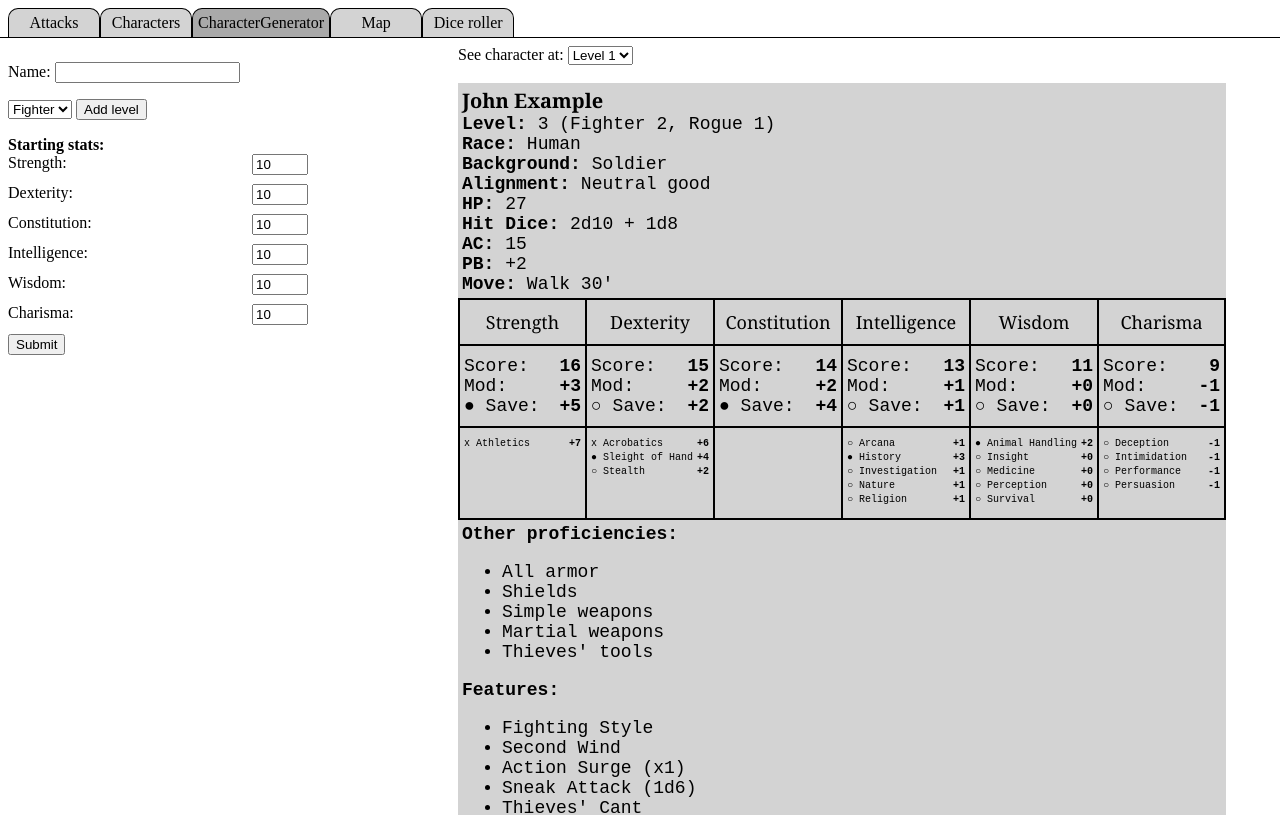
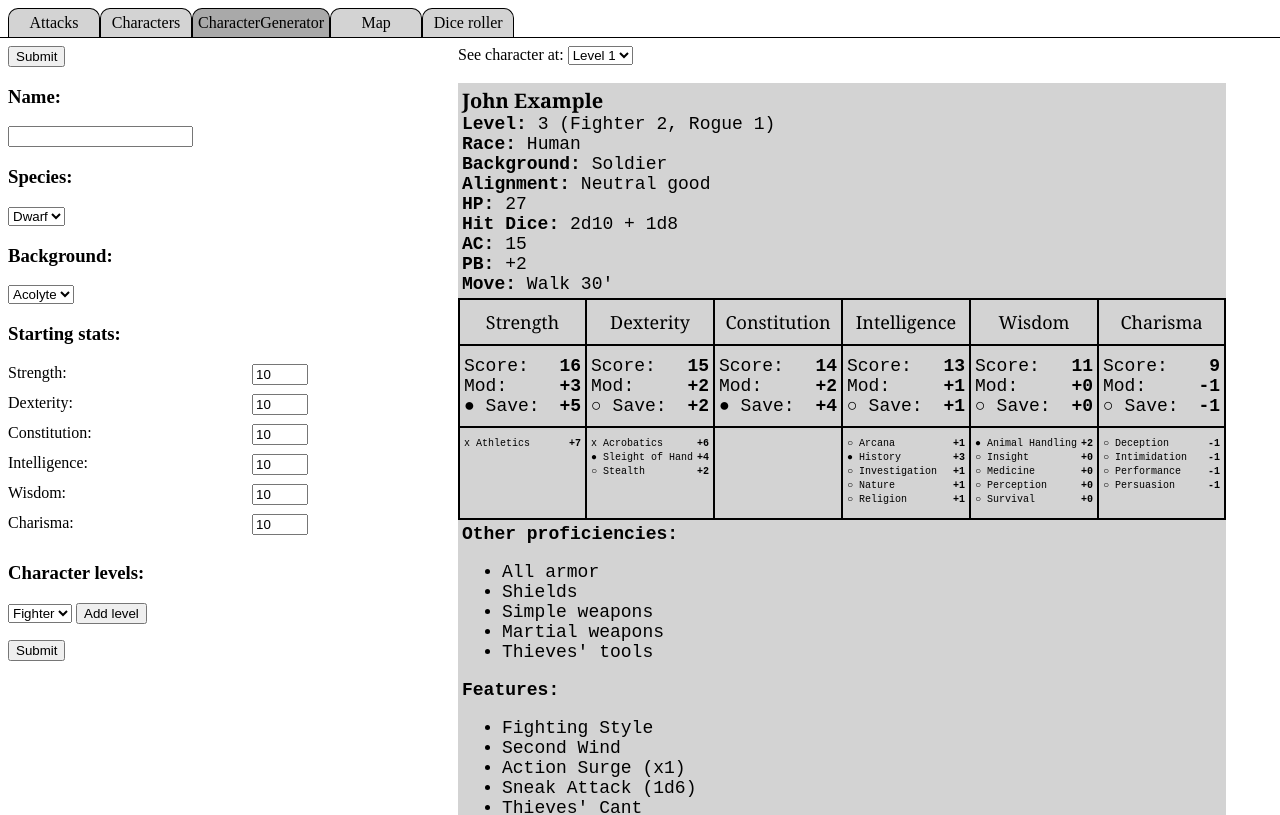
Before and after one commit to busisd/mini-5e-vtt, a React app: page / in a window 1280 px wide. Shown: the top 815 px of the page. Built offline with nearby package versions, Linux system fonts and the light colour scheme.

Commit message:
Add species and background selectors

```diff
--- a/src/components/character/CharacterGeneratorView.tsx
+++ b/src/components/character/CharacterGeneratorView.tsx
@@ -9,6 +9,7 @@ import { Stat, StatArray } from "../../types/stats";
 import { generateCharacterSheetDataAtEachLevel } from "./characterBuilder";
 import { CharacterSheet } from "./CharacterSheet";
 import { exampleCharacterSheetData } from "./exampleCharacters";
+import { Species } from "../../types/species";
 
 const defaultBaseStats = Object.fromEntries(
   Object.values(Stat).map((stat) => [stat, "10"]),
@@ -25,6 +26,7 @@ export type CharacterGeneratorFormData = {
   characterName?: string;
   baseStats: StatArray;
   levelChoices: LevelChoices[];
+  species: Species;
 
   // Used within the form itself
   characterClassToAdd: CharacterClass;
@@ -38,7 +40,7 @@ const levelsInClass = (
     (chosenClass) => chosenClass.characterClass === characterClass,
   ).length;
 
-export const CharacterGeneratorView = ({
+export const CharacterGeneratorForm = ({
   onSubmitCallback,
 }: {
   onSubmitCallback?: (data: CharacterGeneratorFormData) => void;
@@ -49,23 +51,49 @@ export const CharacterGeneratorView = ({
         baseStats: { ...defaultBaseStats },
         characterClassToAdd: CharacterClass.FIGHTER,
         levelChoices: [],
+        species: Species.DWARF,
       },
     });
   const addedLevels = watch("levelChoices");
 
   return (
-    <>
     <form
       onSubmit={handleSubmit((data) => {
         console.log(data);
         onSubmitCallback?.(data as CharacterGeneratorFormData);
       })}
     >
+      <input type="submit" />
       <p>
-          <label htmlFor="characterName">Name:</label>{" "}
+        <h3>Name:</h3>
         <input id="characterName" {...register("characterName")} />
       </p>
       <p>
+        <h3>Species:</h3>
+        <select {...register("species")}>
+          {Object.values(Species).map((species) => (
+            <option key={species} value={species}>
+              {species}
+            </option>
+          ))}
+        </select>
+      </p>
+      <p>
+        <h3>Background:</h3>
+        <select>
+          {Object.values(["Acolyte"]).map((background) => (
+            <option key={background} value={background}>
+              {background}
+            </option>
+          ))}
+        </select>
+      </p>
+      <p>
+        <h3>Starting stats:</h3>
+        <BaseStatsSelector register={register} />
+      </p>
+      <p>
+        <h3>Character levels:</h3>
         <select {...register("characterClassToAdd")}>
           {Object.values(CharacterClass).map((characterClass) => (
             <option key={characterClass} value={characterClass}>
@@ -77,9 +105,7 @@ export const CharacterGeneratorView = ({
           type="button"
           onClick={(e) => {
             e.preventDefault();
-              const addedClass: CharacterClass = getValues(
-                "characterClassToAdd",
-              );
+            const addedClass: CharacterClass = getValues("characterClassToAdd");
             const totalLevels = addedLevels.length;
 
             setValue("levelChoices", [
@@ -97,8 +123,6 @@ export const CharacterGeneratorView = ({
           Add level
         </button>
       </p>
-        <b>Starting stats:</b>
-        <BaseStatsSelector register={register} />
       {addedLevels.map((levelChoices: LevelChoices, levelIndex: number) => (
         <LevelChoicesSelector
           register={register}
@@ -110,7 +134,6 @@ export const CharacterGeneratorView = ({
       ))}
       <input type="submit" />
     </form>
-    </>
   );
 };
 
@@ -156,10 +179,10 @@ const LevelChoicesSelector = ({
 
   return (
     <div>
-      <h3>
+      <h4>
         Level {levelIndex + 1} ({levelChoices.characterClass} {chosenClassLevel}
         ):
-      </h3>
+      </h4>
       <div style={{ width: 300, height: 30 }}>
         <label
           style={{ float: "left" }}
@@ -270,7 +293,7 @@ export const CharacterSheetAndGeneratorView = () => {
         gap: 150,
       }}
     >
-      <CharacterGeneratorView
+      <CharacterGeneratorForm
         onSubmitCallback={(formData) => {
           const calculatedImportedCharacter =
             generateCharacterSheetDataAtEachLevel(formData);
--- /dev/null
+++ b/src/types/species.ts
@@ -0,0 +1,64 @@
+import { Stat } from "./stats";
+
+export enum Species {
+  DWARF = "Dwarf",
+  ELF = "Elf",
+  // HALFLING = "Halfling",
+  // HUMAN = "Human",
+  // DRAGONBORN = "Dragonborn",
+  // GNOME = "Gnome",
+  // HALF_ELF = "Half-Elf",
+  // HALF_ORC = "Half-Orc",
+  // TIEFLING = "Tiefling",
+}
+
+export enum Size {
+  TINY = "Tiny",
+  SMALL = "Small",
+  MEDIUM = "Medium",
+  LARGE = "Large",
+  HUGE = "Huge",
+  GARGANTUAN = "Gargantuan",
+}
+
+const DwarfBonuses = {
+  asis: [
+    { stat: Stat.CON, amount: 2 },
+    { stat: Stat.WIS, amount: 1 },
+  ],
+  baseSpeed: 25,
+  size: "Medium",
+  miscBonuses: [
+    { id: "Darkvision", amount: 60 },
+    { id: "Dwarven Resilience" },
+    { id: "Dwarven Combat Training" },
+    { id: "Tool Proficiency (Dwarf)" },
+    { id: "Stonecunning" },
+    { id: "Dwarven Toughness" },
+  ],
+  languages: ["Common", "Dwarvish"],
+};
+
+const ElfBonuses = {
+  asis: [
+    { stat: Stat.DEX, amount: 2 },
+    { stat: Stat.INT, amount: 1 },
+  ],
+  baseSpeed: 30,
+  size: "Medium",
+  miscBonuses: [
+    { id: "Darkvision", amount: 60 },
+    { id: "Keen Senses" },
+    { id: "Fey Ancestry" },
+    { id: "Trance" },
+    { id: "Elf Weapon Training" },
+    { id: "Cantrip" },
+    { id: "Extra Language" },
+  ],
+  languages: ["Common", "Elvish"],
+};
+
+export const SpeciesBonuses = {
+  [Species.ELF]: ElfBonuses,
+  [Species.DWARF]: DwarfBonuses,
+};
```
Lines whose indentation alone changed are shown as unchanged.
